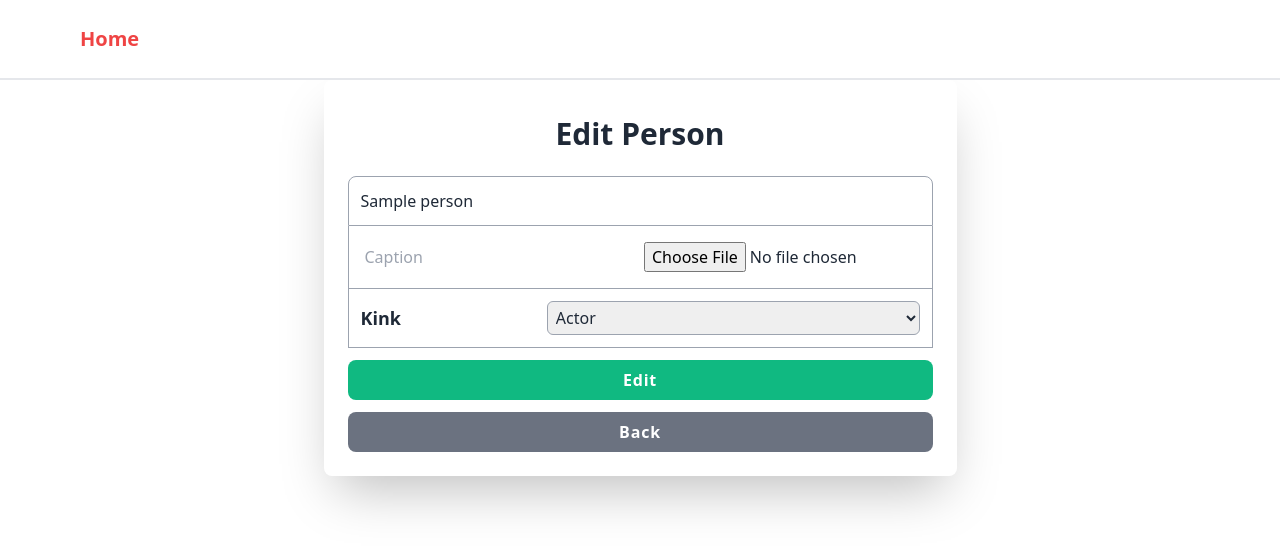
After one commit to hongjunjeong95/Book-and-Movie-App, a Django app: page /people/1/edit/ in a window 1280 px wide. The commit adds this page. Shown: the top 550 px of the page. Run offline with Django 3.2, Linux system fonts and the light colour scheme; tables that the repository leaves empty hold one stand-in row (values such as "Sample post"); style sheets or scripts are compiled from the project's sources; some libraries are stand-ins or nearby versions.

Commit message:
Create edit_person.html

```diff
--- a/people/models.py
+++ b/people/models.py
@@ -26,7 +26,7 @@ class Person(core_models.TimeStampedModel):
         return self.name
 
     def get_absolute_url(self):
-        return reverse("people:people-detail", kwargs={"pk": self.pk})
+        return reverse("people:person-detail", kwargs={"pk": self.pk})
 
     class Meta:
         verbose_name_plural = "People"
--- a/people/urls.py
+++ b/people/urls.py
@@ -19,4 +19,9 @@ urlpatterns = [
         person_views.CreatePersonView.as_view(),
         name="person-create",
     ),
+    path(
+        "<int:pk>/edit/",
+        person_views.EditPersonView.as_view(),
+        name="person-edit",
+    ),
 ]
--- a/people/views.py
+++ b/people/views.py
@@ -1,4 +1,4 @@
-from django.views.generic import ListView, DetailView, FormView
+from django.views.generic import ListView, DetailView, FormView, UpdateView
 from django.shortcuts import redirect, reverse
 
 from people.models import Person
@@ -44,3 +44,26 @@ class CreatePersonView(FormView):
         person = form.save()
         person.save()
         return redirect(reverse("people:person-detail", kwargs={"pk": person.pk}))
+
+
+class EditPersonView(UpdateView):
+
+    """Edit Person View Definition"""
+
+    model = Person
+    template_name = "pages/people/edit_person.html"
+    fields = (
+        "name",
+        "kind",
+        "photo",
+    )
+
+    def get_form(self, form_class=None):
+        form = super().get_form(form_class=form_class)
+        form.fields["name"].widget.attrs = {"class": "w-full", "placeholder": "Title"}
+        return form
+
+    def get_context_data(self, **kwargs):
+        context = super().get_context_data(**kwargs)
+
+        return context
--- /dev/null
+++ b/templates/pages/people/edit_person.html
@@ -0,0 +1,32 @@
+{% extends 'base.html' %}
+
+{% block page_title %}
+  Edit Person
+{% endblock page_title %}
+
+{% block content %}
+  <div class="background">
+    <div class="wrap">
+      <h1 class="text-3xl font-bold pb-6 pt-3 text-center">Edit Person</h1>
+      <form method="post" class="form" enctype="multipart/form-data">
+        {% csrf_token %}
+        <div class="form_input rounded-tr-lg rounded-tl-lg">
+          {{form.name}}
+        </div>
+
+        <div class="border p-3 border-gray-400 flex justify-between">
+          <input type="text" name="caption" class="p-1 w-full" placeholder="Caption">
+          <input type="file" name="photo" class="p-1 w-full">
+        </div>
+
+        <div class="select">
+          <label for="kind">Kink</label>
+          {{form.kind}}
+        </div>
+
+        <button class="form_button">Edit</button>
+      </form>
+      <a href="{% url 'people:person-detail' person.pk %}" class="block text-center w-full mt-3 px-1 py-2 bg-gray-500 text-white rounded-lg text-base font-bold tracking-wider outline-none border-none;">Back</a>
+    </div>
+  </div>
+{% endblock content %}
--- a/templates/pages/people/person_detail.html
+++ b/templates/pages/people/person_detail.html
@@ -21,7 +21,7 @@
           </div>
         </div>
       </div>
-      {% comment %} <a class="edit_button" href="{% url 'person:person-edit' person.pk %}">Edit Movie</a> {% endcomment %}
+      <a class="edit_button" href="{% url 'people:person-edit' person.pk %}">Edit Movie</a>
     </div>
   </div>
 {% endblock content%}
```
Also changed, not shown: uploads/people_images/wood.jpg (added).
